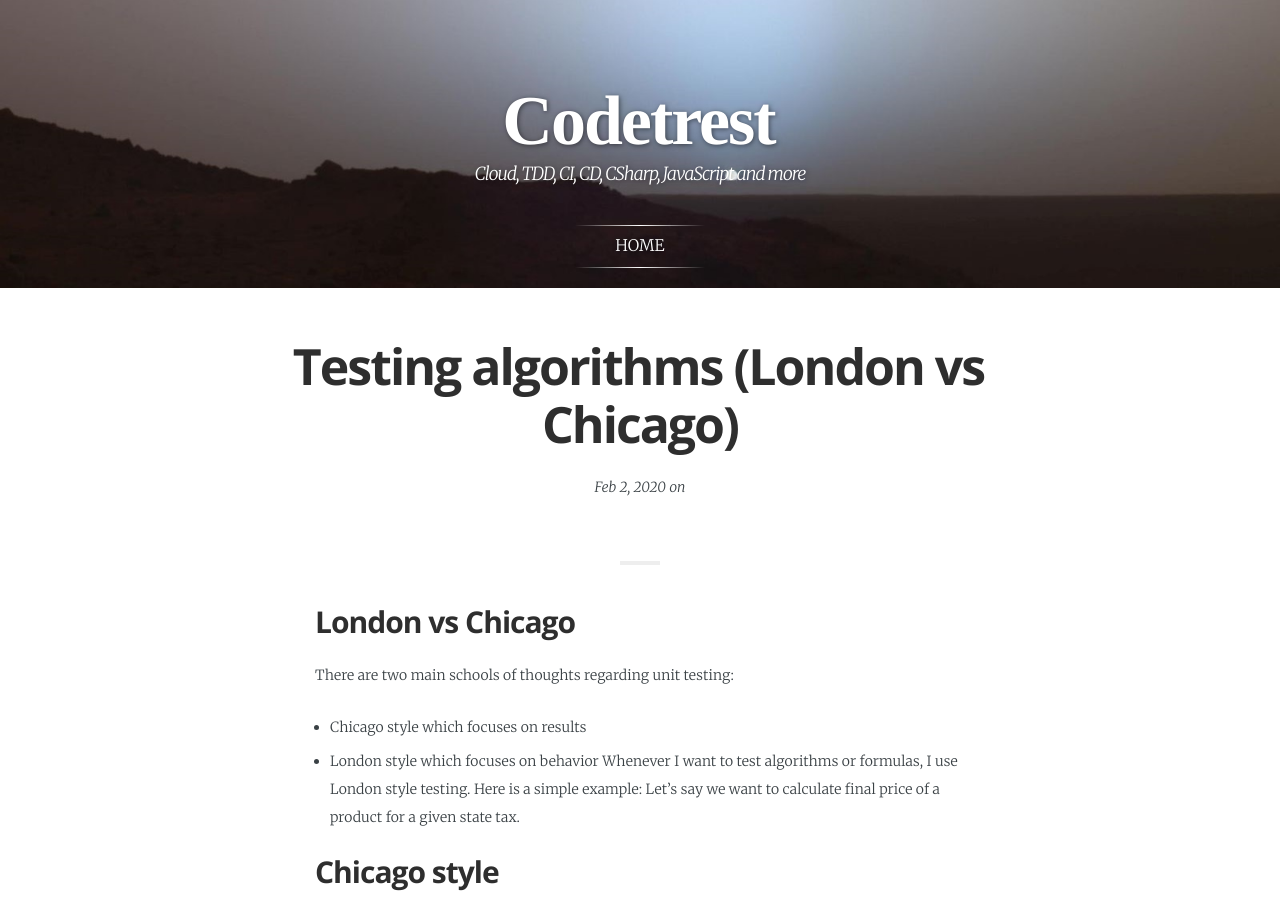
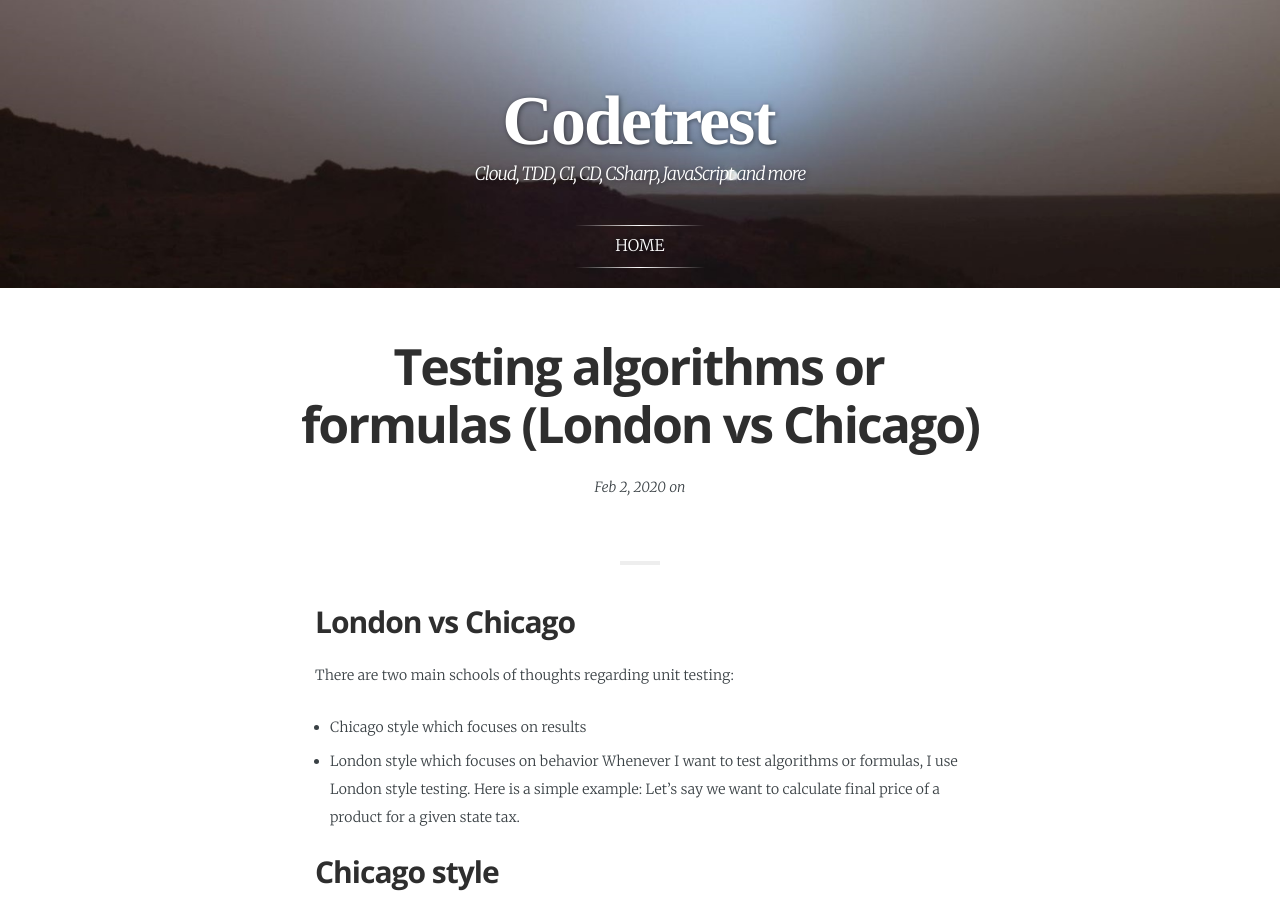
Before and after one commit to adimoraret/codetrest, a Jekyll site: the page built from _posts/2020-02-02-testing-algorithms-or-formulas-london-vs-chicago.md, in a window 1280 px wide and 900 px high. Built offline with Jekyll 4.4.1, drawn with Linux system fonts in a browser that asks for light colours; some web fonts are replaced.

Commit message:
Changed title

```diff
--- a/_posts/2020-02-02-testing-algorithms-or-formulas-london-vs-chicago.md
+++ b/_posts/2020-02-02-testing-algorithms-or-formulas-london-vs-chicago.md
@@ -1,7 +1,7 @@
 ---
 layout:             post
-title:              "Testing algorithms (London vs Chicago)"
-menutitle:          "Testing algorithms (London vs Chicago)"
+title:              "Testing algorithms or formulas (London vs Chicago)"
+menutitle:          "Testing algorithms or formulas (London vs Chicago)"
 date:               2020-02-02 07:21:00
 category:           CSharp
 author:             adimoraret
```
